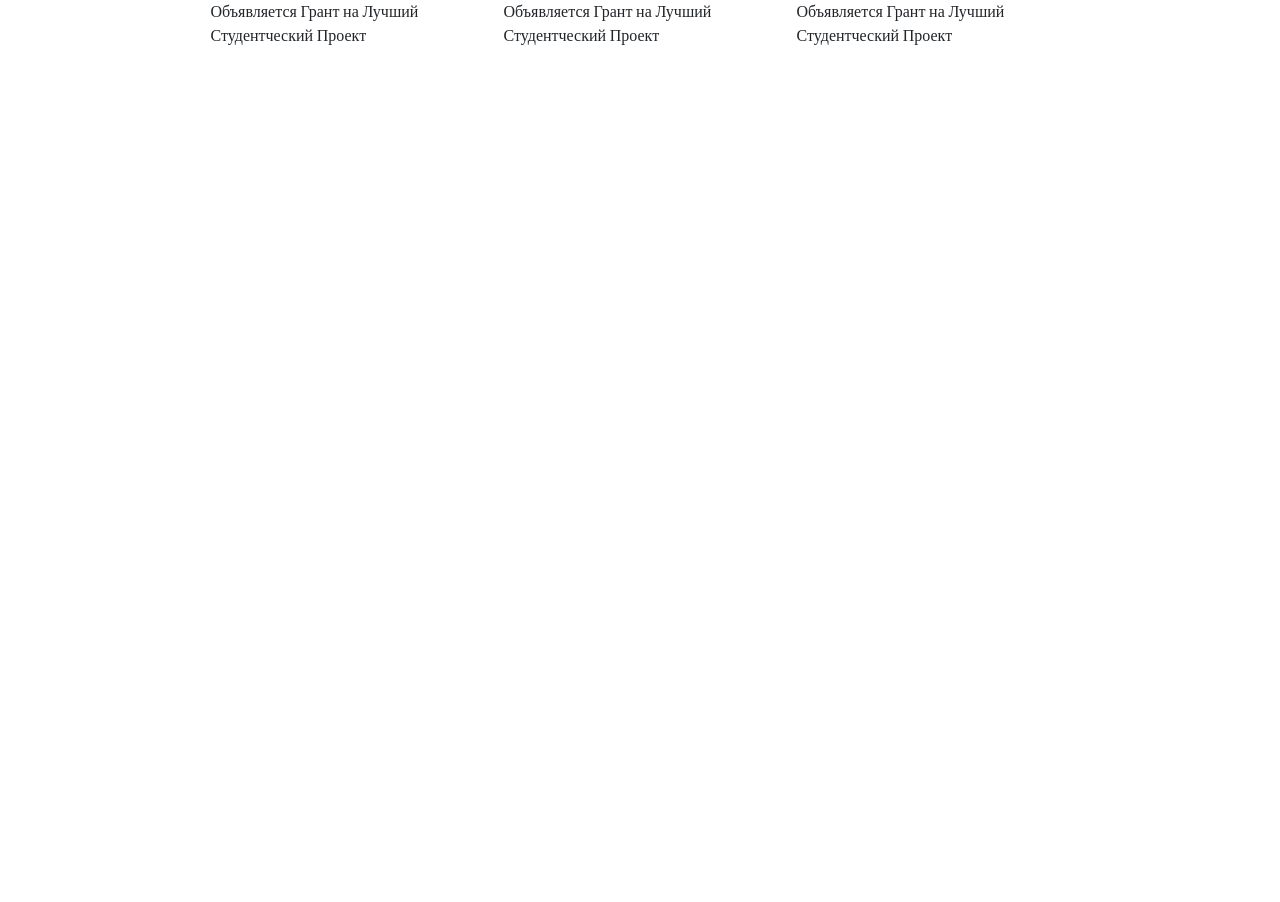
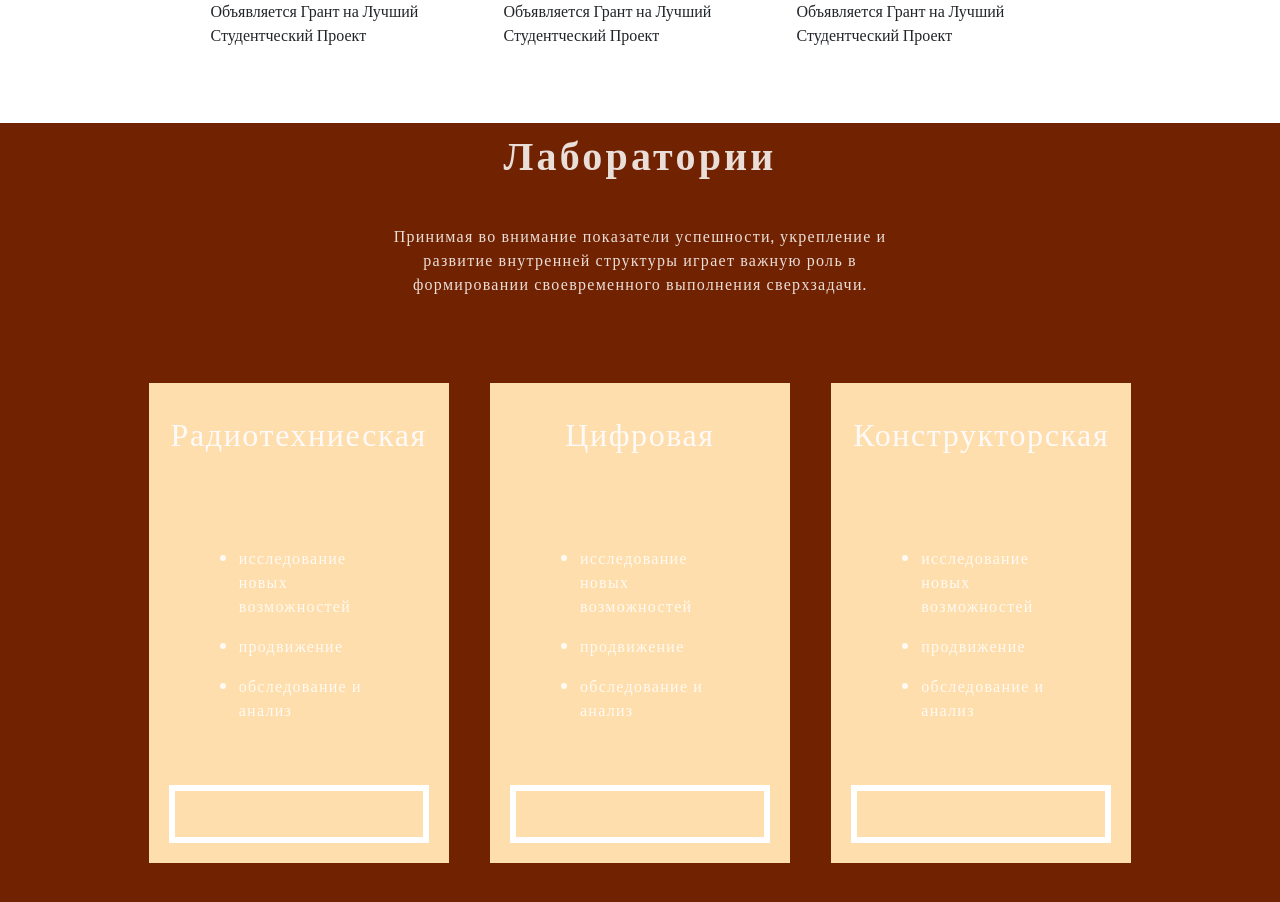
Before and after one commit to NEONSik/digitalfaculty-front, an Angular app: page / in a window 1280 px wide. Shown: the part 596-1498 px from the top of the page. Before the commit the page ends 800 px from the top, so only its background shows below. Built offline with nearby package versions, Linux system fonts and the light colour scheme.

Commit message:
Fixed laboratory-main

```diff
--- a/src/app/components/pages/main/main.component.html
+++ b/src/app/components/pages/main/main.component.html
@@ -44,19 +44,62 @@
 <!--  </div>-->
 <!--</div>-->
 
-<!--<div class="laboratory">-->
-<!--  <div class="laboratory__bg">-->
-<!--    <img src="" class="laboratory__background">-->
-<!--  </div>-->
-<!--  <div class="laboratory__title">Лаборатории</div>-->
-<!--  <div class="laboratory__subtitle">-->
-<!--    Принимая во внимание показатели успешности, укрепление и развитие-->
-<!--    внутренней структуры играет важную роль в формировании-->
-<!--    своевременного выполнения сверхзадачи.-->
-<!--  </div>-->
-<!--  <div class="laboratory__main">-->
-<!--    <div class="laboratory__main__block">Радиотехниеская</div>-->
-<!--    <div class="laboratory__main__block">Цифровая</div>-->
-<!--    <div class="laboratory__main__block">Конструкторская</div>-->
-<!--  </div>-->
-<!--</div>-->
+<div class="laboratory">
+  <div class="laboratory__bg">
+    <img src="" class="laboratory__background">
+  </div>
+  <div class="laboratory__title">Лаборатории</div>
+  <div class="laboratory__subtitle">
+    Принимая во внимание показатели успешности, укрепление и развитие
+    внутренней структуры играет важную роль в формировании
+    своевременного выполнения сверхзадачи.
+  </div>
+  <div class="laboratory__main">
+    <div class="laboratory__main__block">
+      <div class="laboratory__main__block__title">Радиотехниеская</div>
+      <div class="laboratory__main__block__subtitle">
+        <ul>
+          <li>исследование новых
+            возможностей</li>
+          <p></p>
+          <li>продвижение</li>
+          <p></p>
+          <li>обследование и
+            анализ</li>
+        </ul>
+      </div>
+      <div class="laboratory__main__block__button"></div>
+    </div>
+    <div class="laboratory__main__block">
+      <div class="laboratory__main__block__title">Цифровая</div>
+      <div class="laboratory__main__block__subtitle">
+        <ul>
+          <li>исследование новых
+            возможностей</li>
+          <p></p>
+          <li>продвижение</li>
+          <p></p>
+          <li>обследование и
+            анализ</li>
+        </ul>
+      </div>
+      <div class="laboratory__main__block__button"></div>
+    </div>
+    <div class="laboratory__main__block">
+      <div class="laboratory__main__block__title">Конструкторская</div>
+      <div class="laboratory__main__block__subtitle">
+        <ul>
+        <li>исследование новых
+        возможностей</li>
+          <p></p>
+        <li>продвижение</li>
+          <p></p>
+        <li>обследование и
+        анализ</li>
+        </ul>
+      </div>
+      <div class="laboratory__main__block__button">
+      </div>
+    </div>
+  </div>
+</div>
--- a/src/app/components/pages/main/main.component.scss
+++ b/src/app/components/pages/main/main.component.scss
@@ -195,6 +195,7 @@
 .laboratory{
   width: 100%;
   height: 850px;
+  margin-top: 20px;
   background-color: #712200;
 
   &__bg{
@@ -220,24 +221,46 @@
   }
 
   &__main{
-    width: 60%;
+    width: 80%;
     height: 480px;
     display: flex;
+    flex-direction: row;
     margin-left: auto;
     margin-right: auto;
-    flex-direction: row;
-    justify-content: space-between;
 
     &__block{
       display: flex;
+      flex-direction: column;
       width: 300px;
-      height: 100%;
-      margin-right: 30px;
-      justify-content: center;
+      height: 480px;
+      margin: 0 auto;
+      align-items: center;
       background-color: navajowhite;
-      font-family: Oswald;
-      font-size: 32px;
       color: snow;
+
+      &__title{
+        display: flex;
+        align-items: center;
+        justify-content: center;
+        margin-top: 25px;
+        width: 300px;
+        height: 50px;
+        @include font-oswald-32-normal;
+      }
+
+      &__subtitle{
+        width: 200px;
+        height: 300px;
+        margin-top: 90px;
+        @include font-oswald-16-normal-left;
+      }
+
+      &__button{
+        width: 260px;
+        height: 70px;
+        border: white solid 6px;
+        margin-bottom: 20px;
+      }
     }
   }
 }
--- a/src/assets/global_scss/_fonts.scss
+++ b/src/assets/global_scss/_fonts.scss
@@ -88,3 +88,14 @@
   text-align: center;
   color: rgba(255, 255, 255, 0.85);
 }
+
+@mixin font-oswald-16-normal-left{
+  font-family: Oswald;
+  font-size: 16px;
+  font-style: normal;
+  font-weight: 300;
+  line-height: 24px;
+  letter-spacing: 0.08em;
+  text-align: left;
+  color: rgba(255, 255, 255, 0.85);
+}
```
